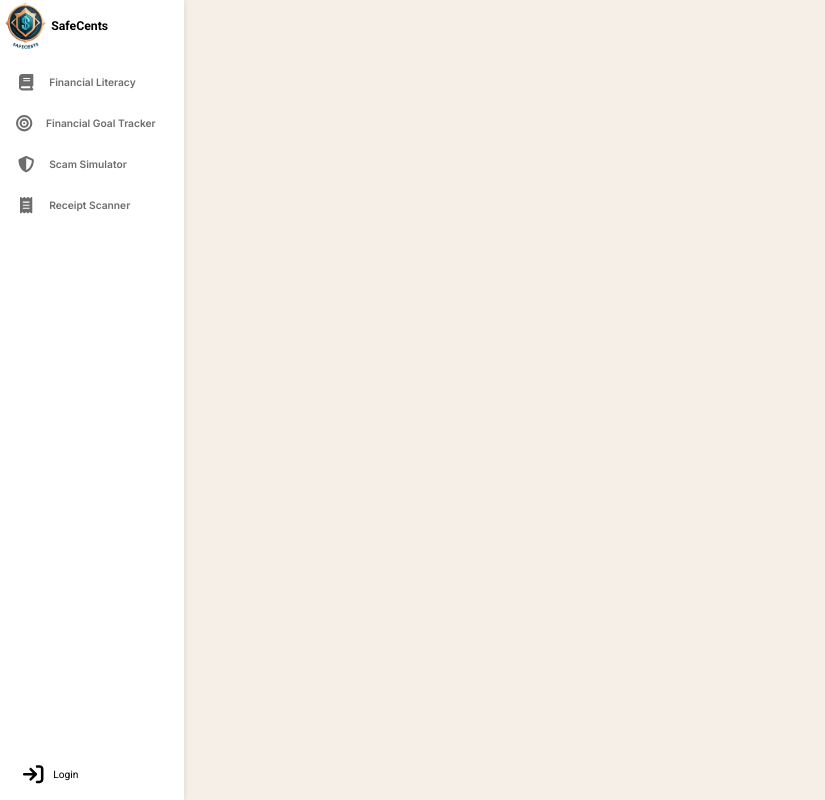
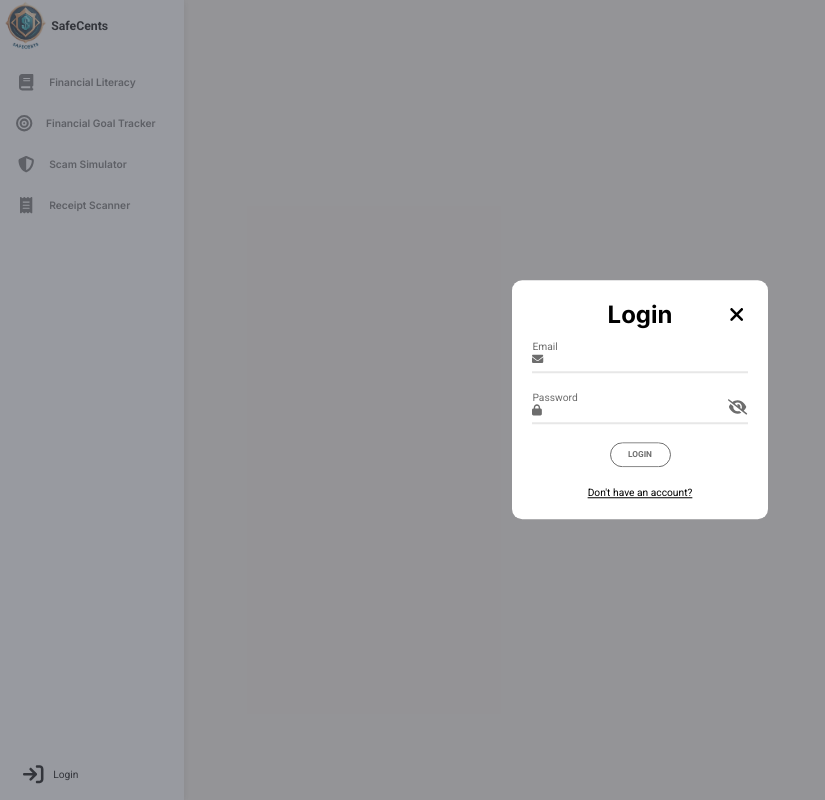
Before and after one commit to dIwnsgml/blu-hackathon-2025, a Next.js app: page /dashboard/education in a window 1280 px wide. Shown: the whole page, without its empty margins (0-825 px from the left). Built offline with nearby package versions, Linux system fonts and the light colour scheme; no server answers; what axios-retry would draw is missing.

Commit message:
account data err fixed

```diff
--- a/src/components/structure/Providers.js
+++ b/src/components/structure/Providers.js
@@ -43,7 +43,10 @@ function AppProvider({ children }) {
   const { setIsAccountModal } = useContext(AccountModalContext);
 
   useEffect(() => {
-    if (!accountData) return;
+    if (accountData) {
+      setIsAccountModal(false);
+      return;
+    }
 
     setIsAccountModal(true);
   }, [accountData]);
```
